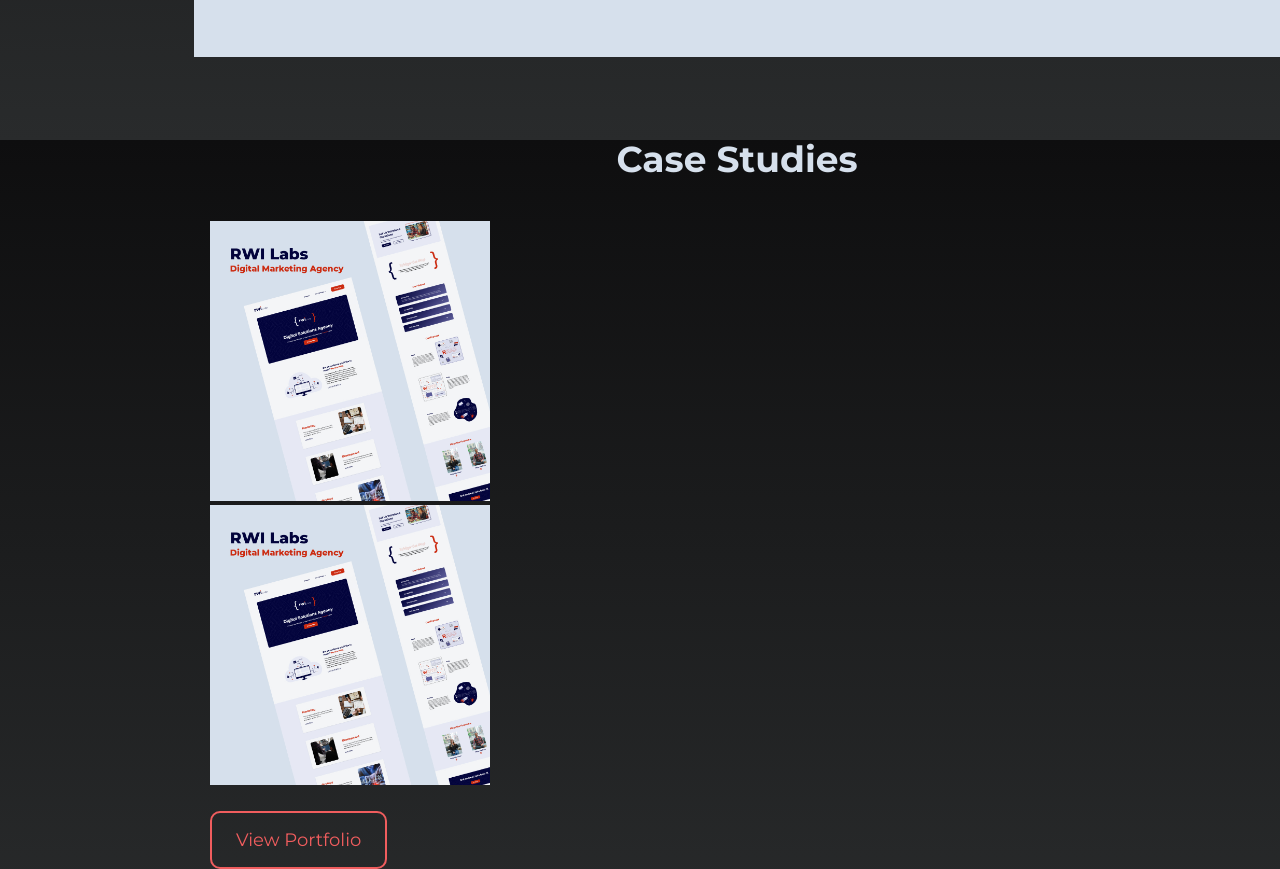
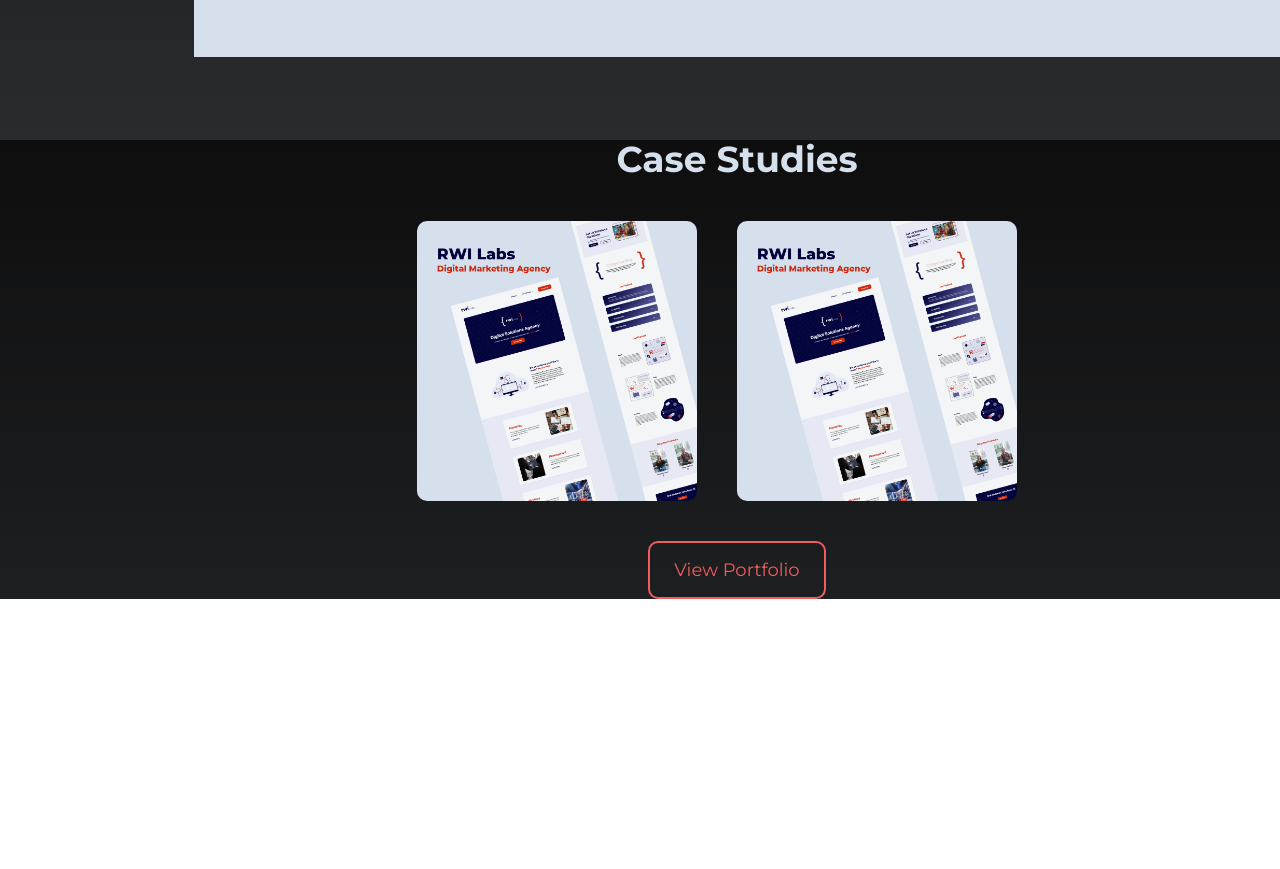
Before and after one commit to samurwin/samurwin.github.io, a React (Create React App) app: page / in a window 1280 px wide. Shown: the part 1460-2329 px from the top of the page. After the commit the page ends 2059 px from the top, so only its background shows below. Built offline with nearby package versions, Linux system fonts and the light colour scheme.

Commit message:
add swiper

```diff
--- a/package.json
+++ b/package.json
@@ -13,6 +13,7 @@
     "react-icons": "^4.6.0",
     "react-router-dom": "^5.3.0",
     "react-scripts": "5.0.0",
+    "swiper": "^8.4.5",
     "web-vitals": "^2.1.3"
   },
   "scripts": {
--- a/src/components/CaseStudies/index.js
+++ b/src/components/CaseStudies/index.js
@@ -1,4 +1,8 @@
 import React from 'react';
+// import Swiper JS
+import { Swiper, SwiperSlide } from 'swiper/react';
+// import Swiper styles
+import 'swiper/css';
 import "./style.css";
 
 import rwiThumbnail from "../../assets/images/RWI-Labs-thumbnail.jpg";
@@ -7,23 +11,29 @@ import Link from "../Link";
 export default function CaseStudies() {
 
     return (
-        <section className="container">
+        <section className="container caseStudies">
             <h1 className="text-secondary text-center">Case Studies</h1>
 
-            <div className="slider">
-                <div className="thumbnail">
+                <Swiper
+                    spaceBetween={40}
+                    slidesPerView={"auto"}
+                    pagination={{
+                        clickable: true,
+                    }}
+                >
+                    <SwiperSlide>
                         <img
                             src={rwiThumbnail}
                             alt="RWI Labs Digital Marketing Agency Project"
                         />
-                </div>
-                <div className="thumbnail">
+                    </SwiperSlide>
+                    <SwiperSlide>
                         <img
                             src={rwiThumbnail}
                             alt="RWI Labs Digital Marketing Agency Project"
                         />
-                </div>
-            </div>
+                    </SwiperSlide>
+                </Swiper>
 
             <Link color="primary" text="View Portfolio" link="/portfolio"/>
         </section>
--- a/src/components/CaseStudies/style.css
+++ b/src/components/CaseStudies/style.css
@@ -1,7 +1,19 @@
-.thumbnail {
+.caseStudies {
+    display: flex;
+    flex-direction: column;
+    align-items: center;
+    gap: 2.5rem;
+}
+
+.swiper-slide {
     width: 280px;
-    height: auto;
+    height: 280px;
+}
+
+.swiper-slide img {
     border-radius: 10px;
+    width: 280px;
+    height: 280px;
 }
 
 .slider {
```
Also changed, not shown: 1 other file (tests, documents, lock files or other folders). Lines whose indentation alone changed are shown as unchanged.
